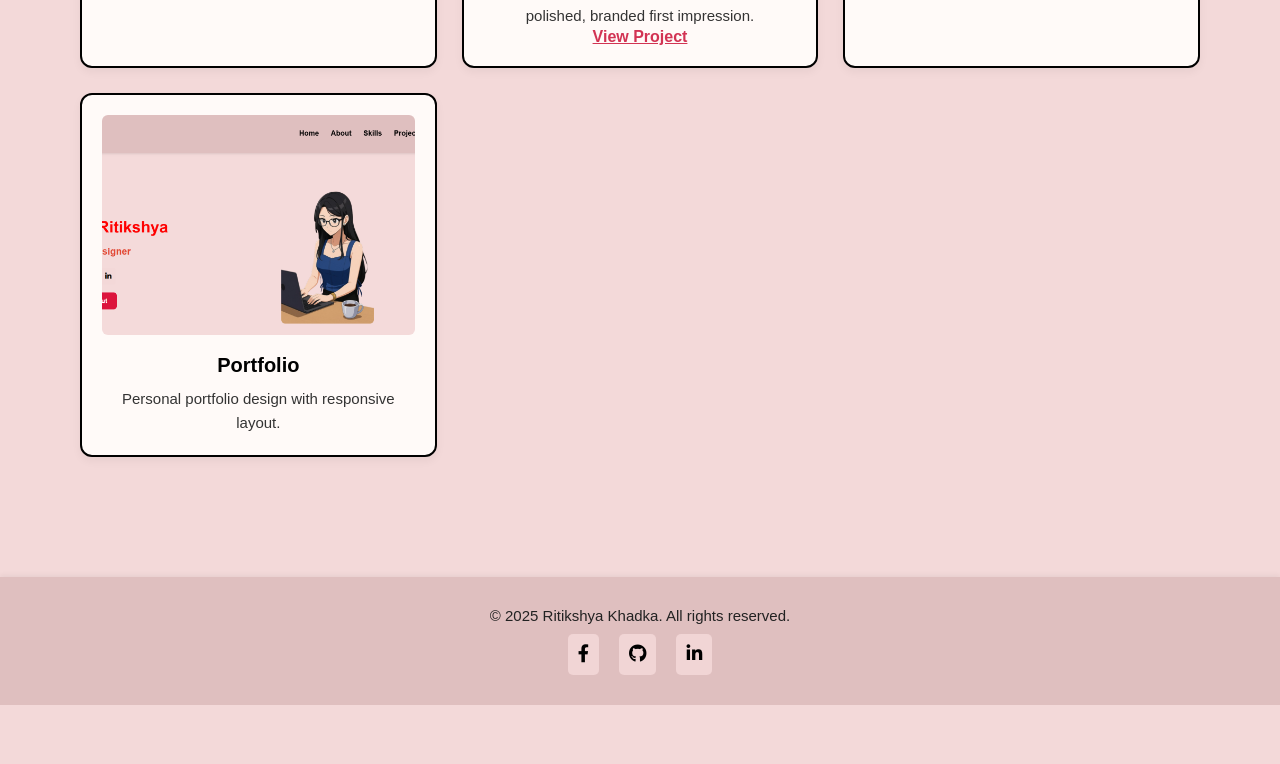
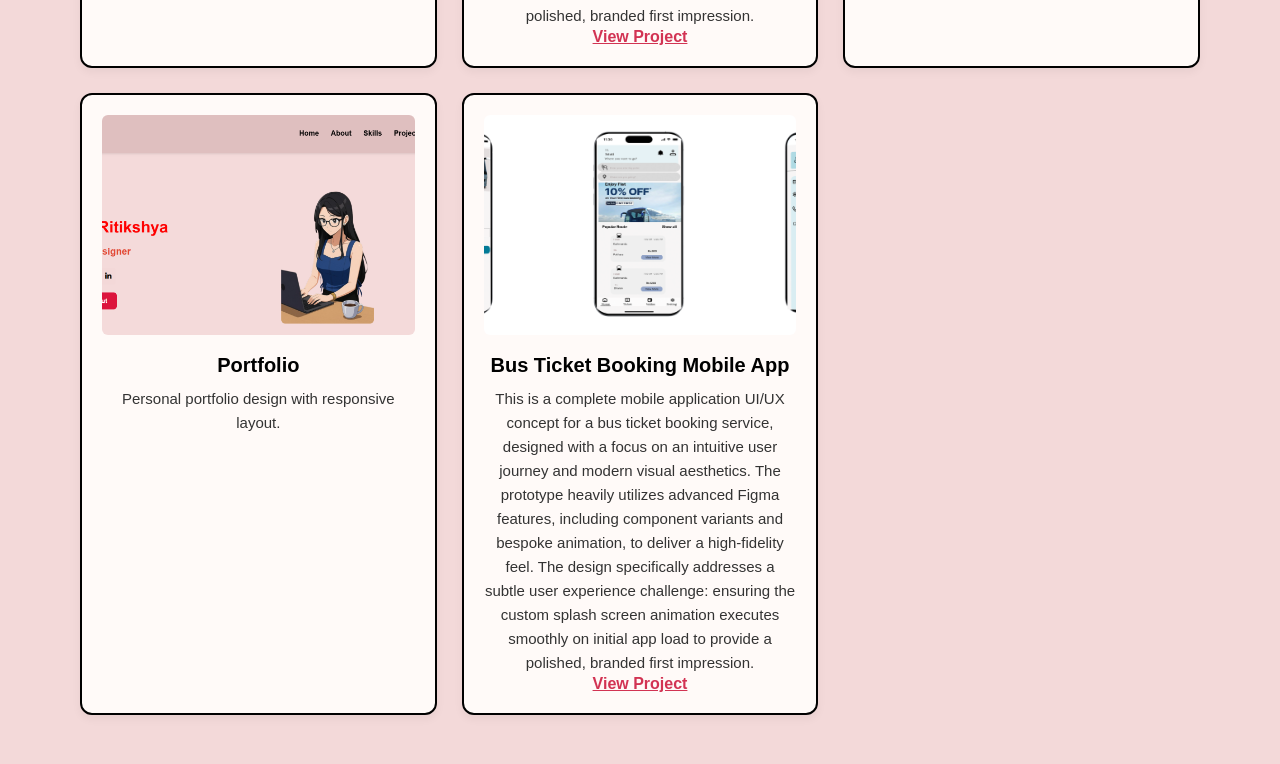
Before and after one commit to Ritikshya/portfolio, a plain HTML site: page index.html in a window 1280 px wide. Shown: the part 2256-3020 px from the top of the page. Before the commit the page ends 2961 px from the top, so only its background shows below. Drawn offline with Linux system fonts and the light colour scheme.

Commit message:
Redesigned full portfolio layout

```diff
--- a/index.html
+++ b/index.html
@@ -314,6 +314,16 @@
           <h3>Portfolio</h3>
           <p>Personal portfolio design with responsive layout.</p>
         </div>
+         <div class="project-card">
+          <img src="project2.png" alt="CMS">
+          <h3>Bus Ticket Booking Mobile App</h3>
+          <p>This is a complete mobile application UI/UX concept for a bus ticket booking service, designed
+            with a focus on an intuitive user journey and modern visual aesthetics. The prototype heavily
+             utilizes advanced Figma features, including component variants and bespoke animation, to deliver
+              a high-fidelity feel. The design specifically addresses a subtle user experience challenge: ensuring
+              the custom splash screen animation executes smoothly on initial app load to provide a polished, branded first impression.</p>
+          <h4><a href="https://www.figma.com/proto/xuy4DjFx43ECcYcXmSqC7a/Ritssz-s-team-library?node-id=3594-359&t=z6zc11duTkYJid5y-1&scaling=min-zoom&content-scaling=fixed&page-id=3529%3A2&starting-point-node-id=4083%3A308"  target="_blank">View Project</a></h4>
+        </div>
       </div>
     </section>
   </main>
```
